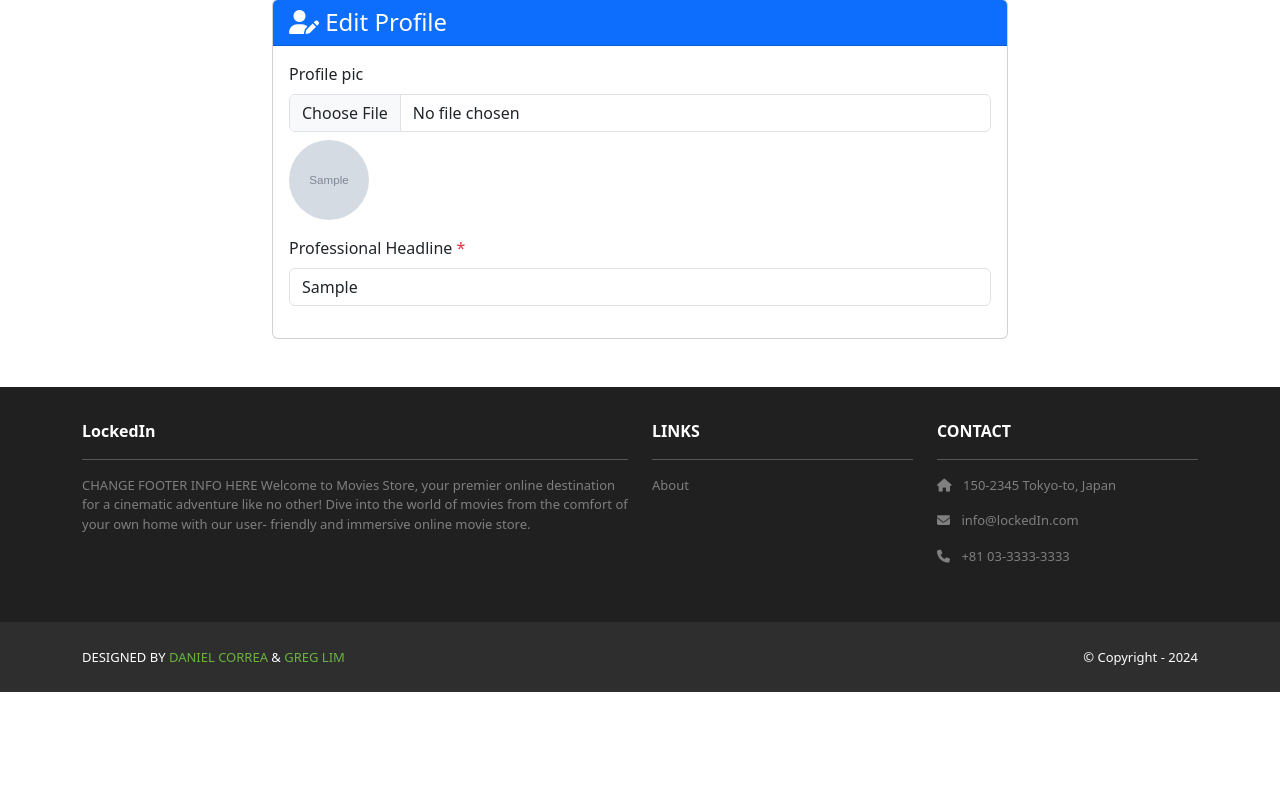
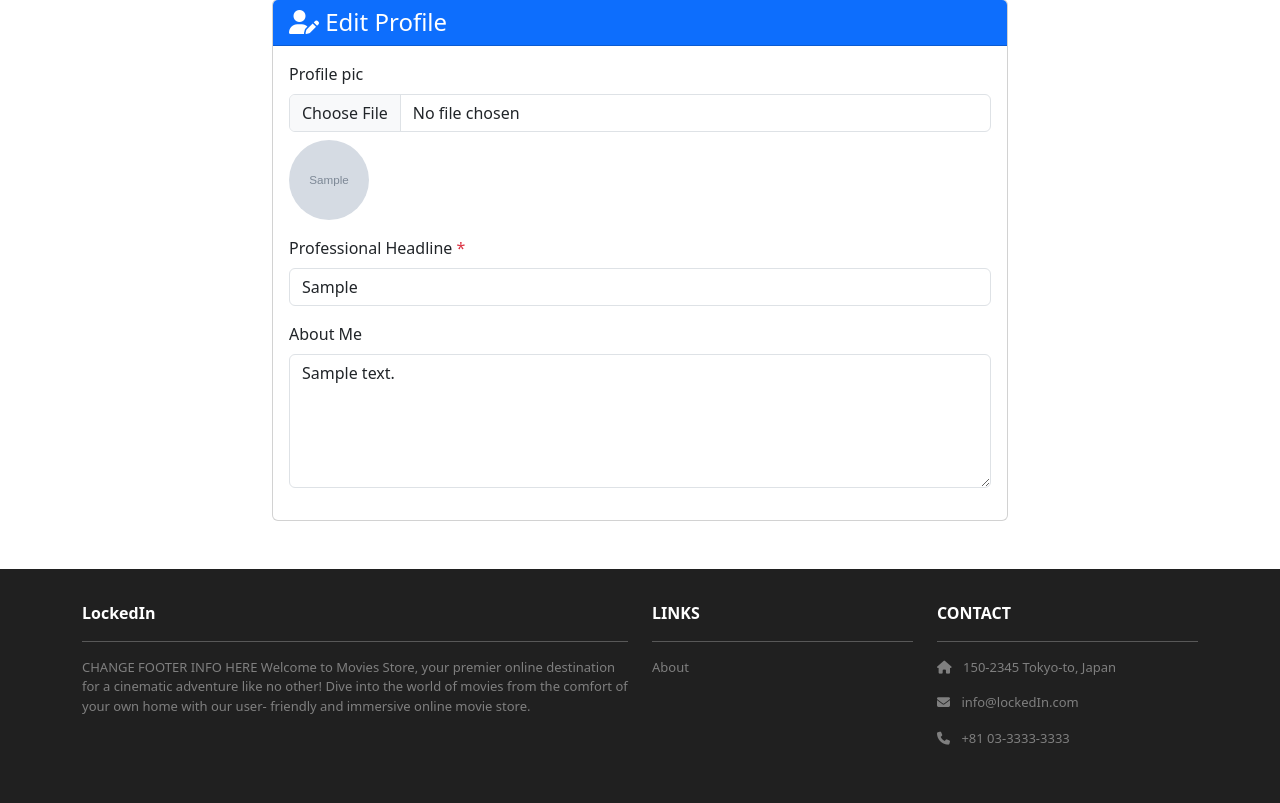
Before and after one commit to StealthyFearZ/lockedin, a Django app: page /profiles/edit/ in a window 1280 px wide. Shown: the part 107-910 px from the top of the page. Before the commit the page ends 799 px from the top, so only its background shows below. Run offline with Django 5.2, Linux system fonts and the light colour scheme; a user stored in the database is signed in; tables that the repository leaves empty hold one stand-in row (values such as "Sample post"); grey boxes marked "Sample" are stand-in pictures; some libraries are stand-ins or nearby versions.

Commit message:
Added About Section

```diff
--- a/lockedin/profiles/templates/profiles/profile_form.html
+++ b/lockedin/profiles/templates/profiles/profile_form.html
@@ -39,6 +39,12 @@
                         </div>
 
                         <!-- ADD ABOUT-->
+                        <div class="mb-3">
+                            <label for="{{ form.about.id_for_label }}" class="form-label">
+                                {{ form.about.label }}
+                            </label>
+                            {{ form.about }}
+                        </div>
 
                         <!-- ADD SKILLS-->
 
```
